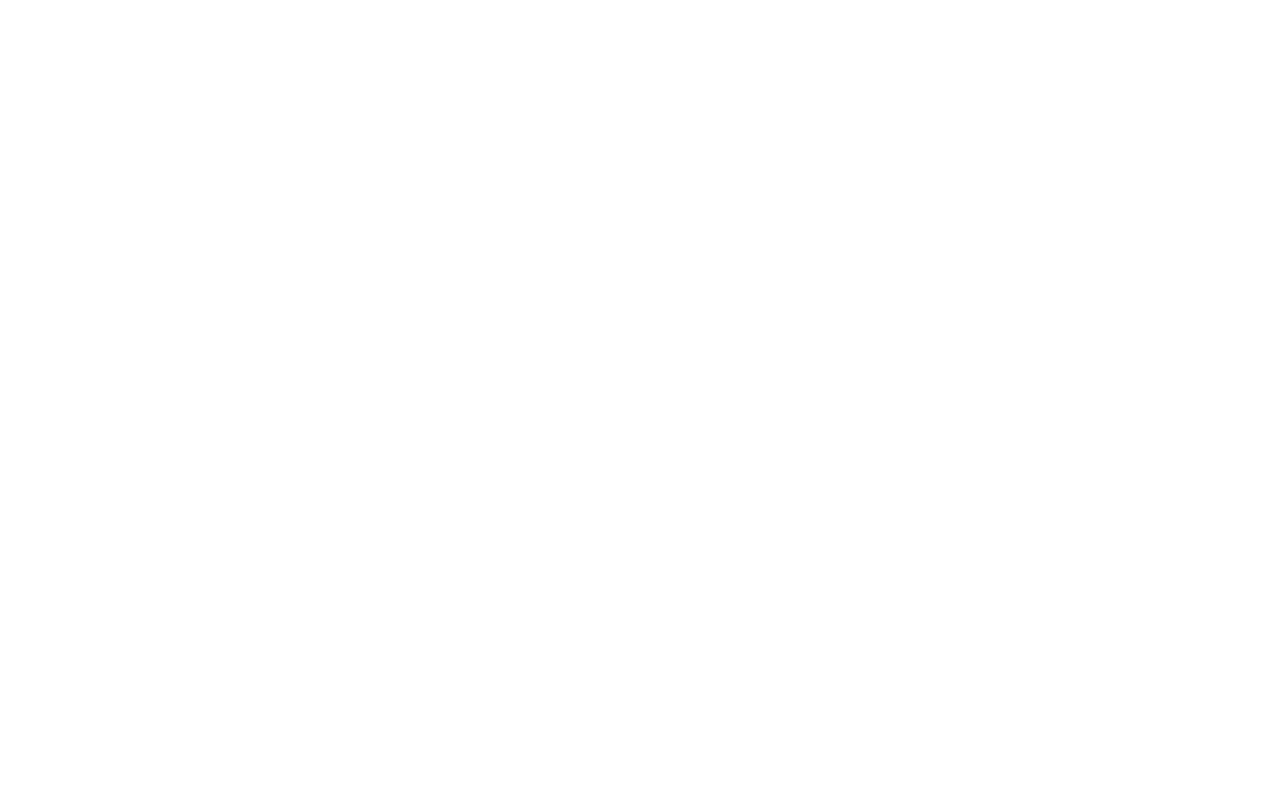
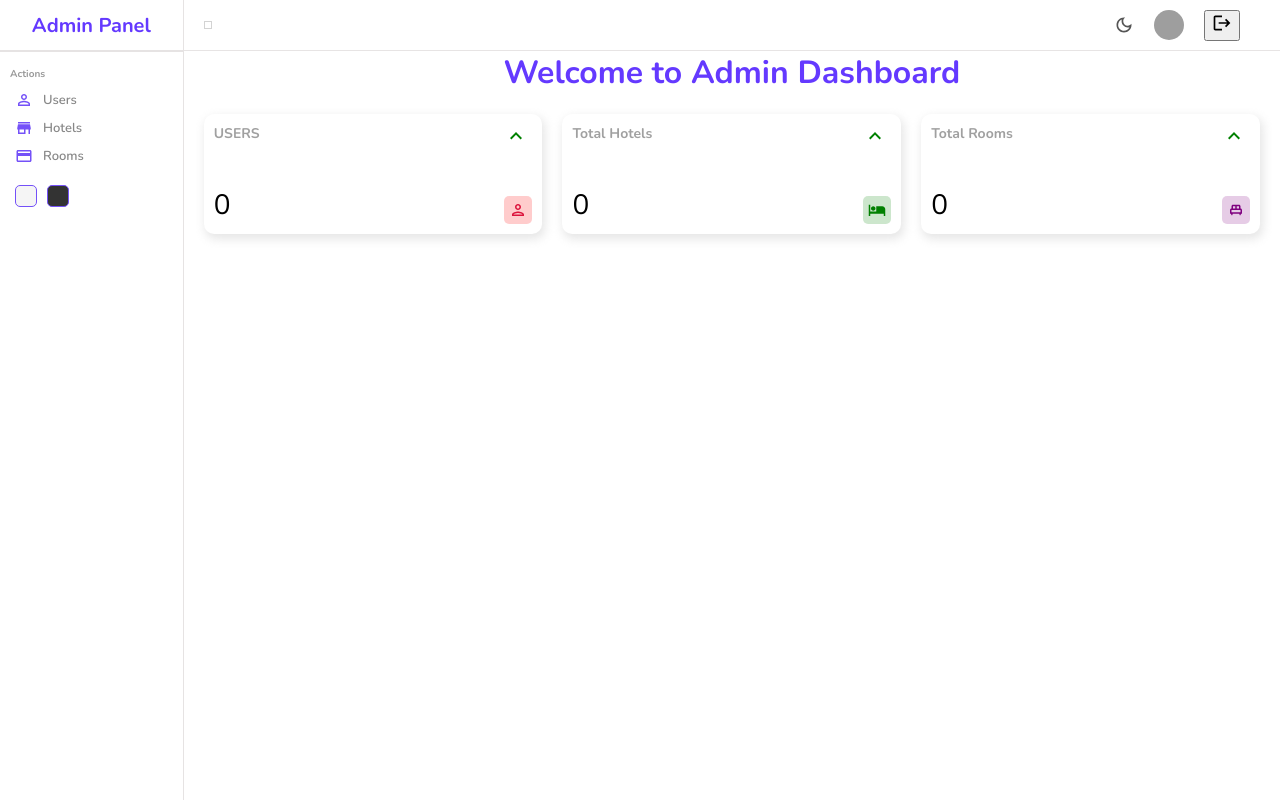
Before and after one commit to Sikandar873964/hotelbooking, a React (Create React App) app in the folder admin/: page / in a window 1280 px wide. Built offline with nearby package versions, Linux system fonts and the light colour scheme; no server answers; sample sign-in values are in the browser's storage; grey boxes are pictures that could not be loaded.

Commit message:
resolved import issues

```diff
--- a/admin/src/App.js
+++ b/admin/src/App.js
@@ -1,22 +1,41 @@
 import { BrowserRouter, Navigate, Route, Routes } from "react-router-dom";
 import Login from "./pages/login/Login";
 import "./style/dark.scss";
+import Home from "./pages/home/Home";
+import { useContext } from "react";
+import { DarkModeContext } from "./context/darkModeContext";
+import { AuthContext } from "./context/AuthContext";
+
 
 
 function App() {
-  let user = 0
-  // if (!user) {
-  //   return <Navigate to="/login" />;
-  // }
+  const { darkMode } = useContext(DarkModeContext);
+  const ProtectedRoute = ({ children }) => {
+    const { user } = useContext(AuthContext);
+    if (!user) {
+      return <Navigate to="/login" />;
+    }
+    return children;
+  };
 
   return (
+    <div className={darkMode ? "app dark" : "app"}>
       <BrowserRouter>
         <Routes>
           <Route path="/">
-            <Route path="login" element={<Login />} />
+          <Route path="login" element={<Login />} />
+            <Route
+              index
+              element={
+                <ProtectedRoute>
+                  <Home />
+                </ProtectedRoute>
+              }
+            />
           </Route>
         </Routes>
       </BrowserRouter>
+      </div>
   );
 }
 
```
Also changed, not shown: admin/src/pages/home/Home.jsx (+4 -7 lines).
